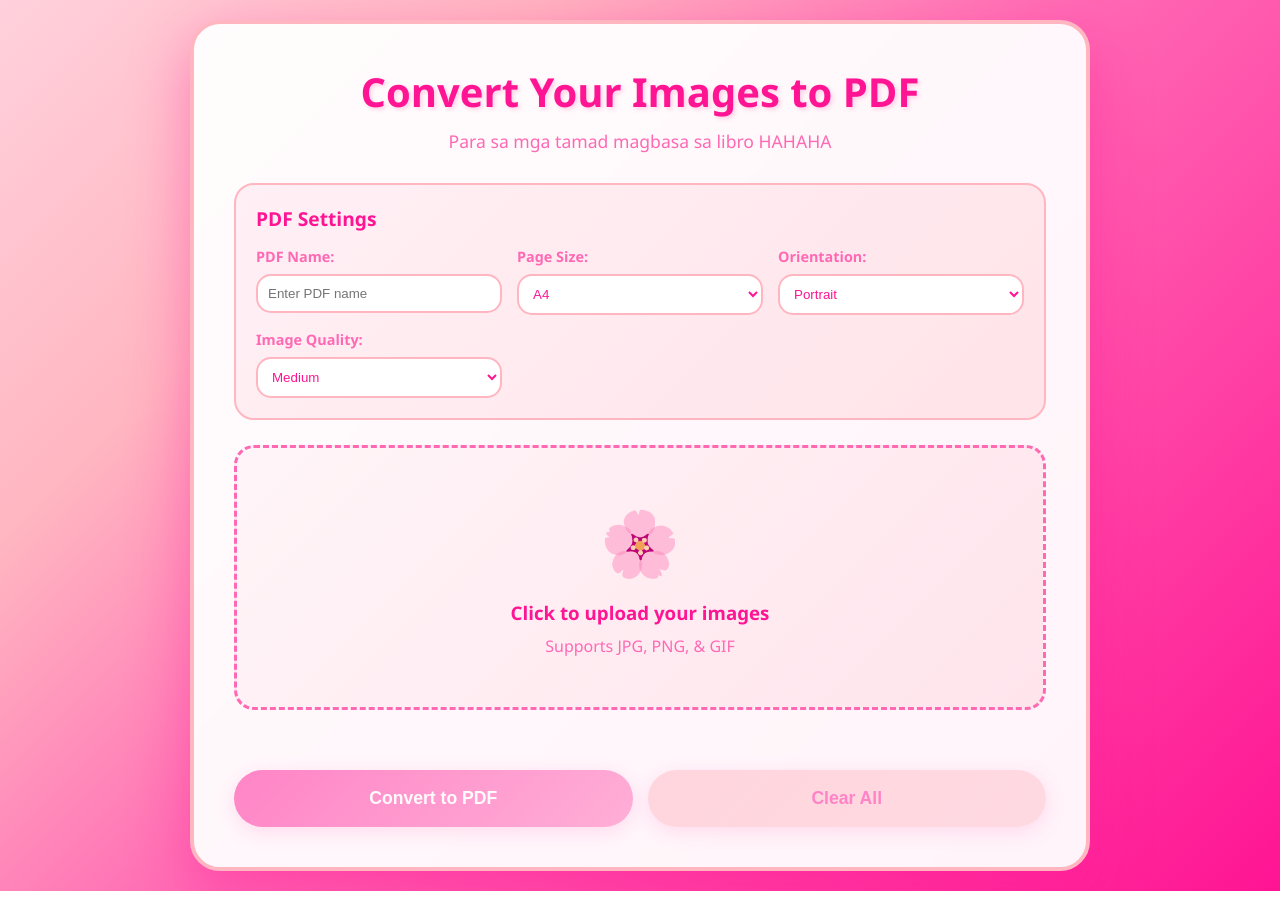
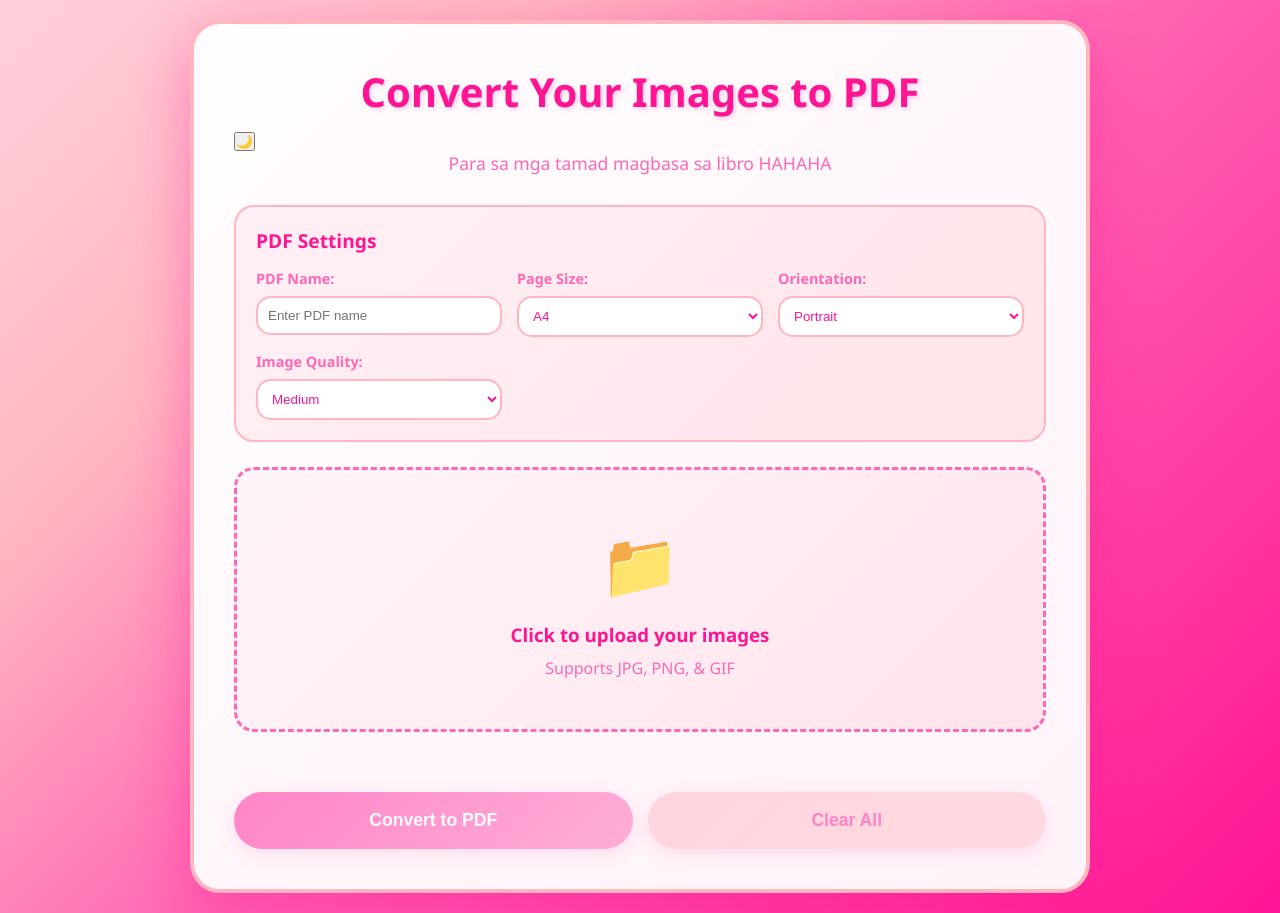
Before and after one commit to DeiEtVou/PDF-CONVERTER, a plain HTML site: page index.html in a window 1280 px wide. Before the commit the page ends 891 px from the top, so only its background shows below. Drawn offline with nearby package versions, Linux system fonts and the light colour scheme.

Commit message:
Update index.html

```diff
--- a/index.html
+++ b/index.html
@@ -10,14 +10,19 @@
 <body>
     <div class="main-content">
         <div class="container">
-            <h1>Convert Your Images to PDF</h1>
+            <div class="header">
+                <h1>Convert Your Images to PDF</h1>
+                <button class="theme-toggle" id="themeToggle" aria-label="Toggle theme">
+                    <span class="theme-icon">🌙</span>
+                </button>
+            </div>
             <p class="subtitle">Para sa mga tamad magbasa sa libro HAHAHA</p>
 
             <div class="settings-panel">
                 <div class="settings-title">PDF Settings</div>
                 <div class="settings-grid">
                     <div class="setting-item">
-                        <label for="pdfName"> PDF Name:</label>
+                        <label for="pdfName">PDF Name:</label>
                         <input type="text" id="pdfName" value="" placeholder="Enter PDF name">
                     </div>
                     <div class="setting-item">
@@ -47,7 +52,7 @@
             </div>
 
             <div class="upload-area" id="uploadArea">
-                <div class="upload-icon">🌸</div>
+                <div class="upload-icon">📁</div>
                 <h3>Click to upload your images</h3>
                 <p>Supports JPG, PNG, & GIF</p>
                 <input type="file" id="fileInput" accept="image/*" multiple>
@@ -57,7 +62,7 @@
             <div class="content-list" id="contentList"></div>
 
             <div class="button-group">
-                <button class="btn convert-btn" id="convertBtn" disabled> Convert to PDF</button>
+                <button class="btn convert-btn" id="convertBtn" disabled>Convert to PDF</button>
                 <button class="btn clear-btn" id="clearBtn" disabled>Clear All</button>
             </div>
 
```
